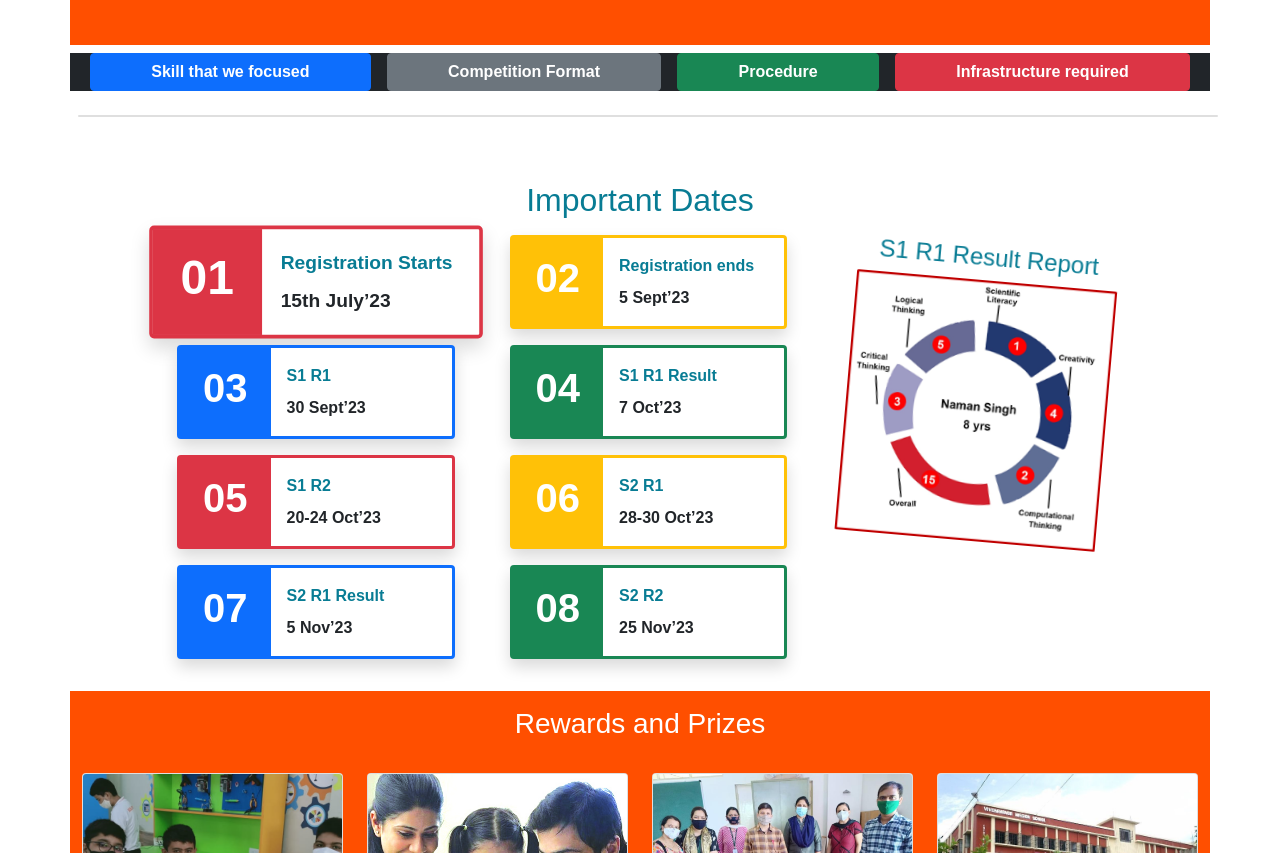
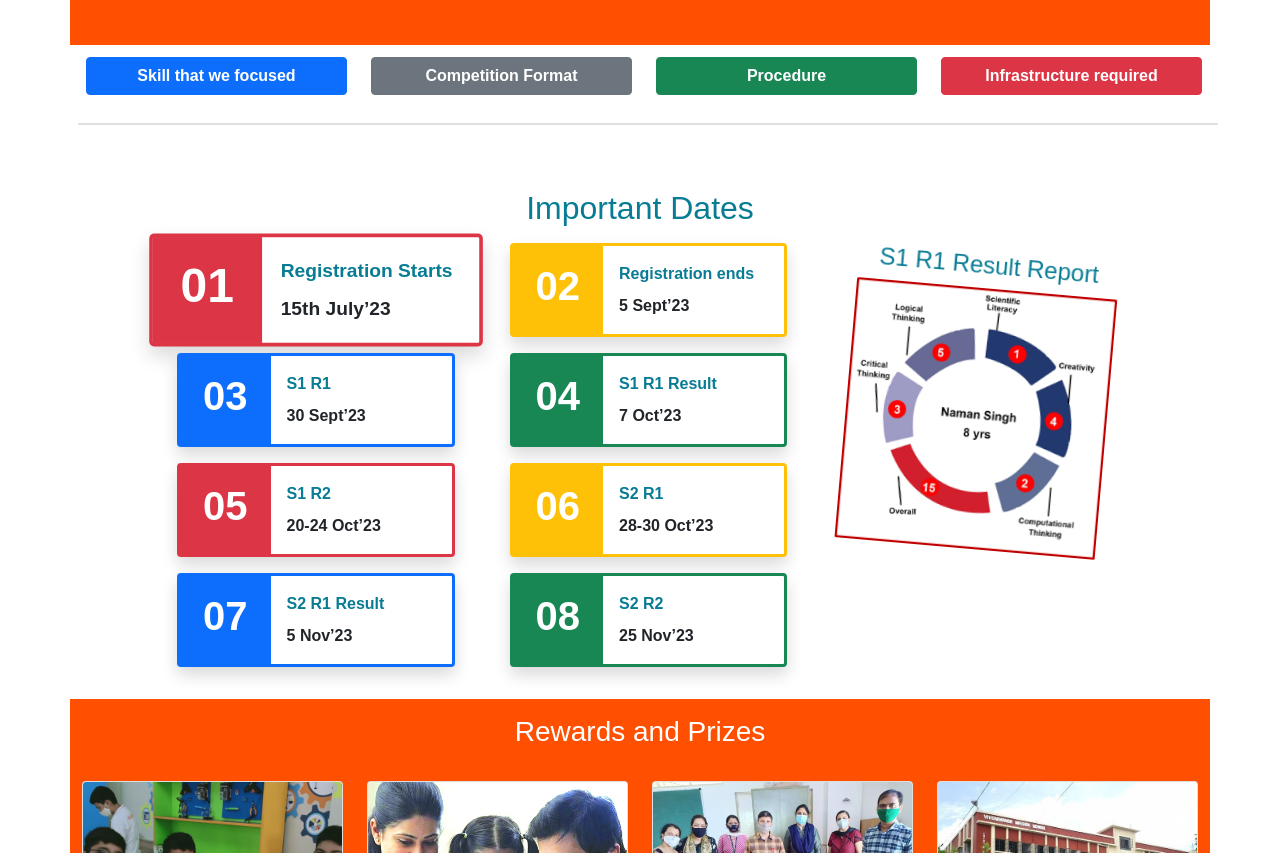
Before and after one commit to raj786-bug/Kreativitychallenge, a plain HTML site: page index.html in a window 1280 px wide. Shown: the part 2634-3487 px from the top of the page. Drawn offline with nearby package versions, Linux system fonts and the light colour scheme; a script that the page names is missing.

Commit message:
button fixed

```diff
--- a/index.html
+++ b/index.html
@@ -457,14 +457,20 @@
     </div>
     </div>
     <!--Multiply buttons-->
-    <div class="container my-2">
-        <div class="row w-auto">
-        <div class="d-flex flex-row justify-content-center align-items-center bg-dark overflow-hidden">
-            <button class="btn btn-primary mx-2 fw-bold flex-fill w-auto h-100" onclick="toggleSection(1)">Skill that we focused</button>
-            <button class="btn btn-secondary mx-2 fw-bold flex-fill w-auto h-100" id="stages" onclick="toggleSection(2)">Competition Format</button>
-            <button class="btn btn-success mx-2 fw-bold flex-fill w-auto h-100" id="eligibilty" onclick="toggleSection(3)">Procedure</button>
-            <button class="btn btn-danger mx-2 fw-bold flex-fill w-auto h-100"  onclick="toggleSection(4)">Infrastructure required</button>
-        </div>
+    <div class="container my-2 ">
+        <div class="row w-auto ">
+            <div class="col-xxl-3 col-xl-3 col-lg-3 col-md-6 col-sm-12 my-1">
+            <button class="btn btn-primary mx-1 fw-bold flex-fill w-100 h-100" onclick="toggleSection(1)">Skill that we focused</button>
+            </div>
+            <div class="col-xxl-3 col-xl-3 col-lg-3 col-md-6 col-sm-12 my-1">
+            <button class="btn btn-secondary mx-1 fw-bold flex-fill w-100 h-100" id="stages" onclick="toggleSection(2)">Competition Format</button>
+            </div>
+            <div class="col-xxl-3 col-xl-3 col-lg-3 col-md-6 col-sm-12 my-1">
+            <button class="btn btn-success mx-1 fw-bold flex-fill w-100 h-100" id="eligibilty" onclick="toggleSection(3)">Procedure</button>
+            </div>
+            <div class="col-xxl-3 col-xl-3 col-lg-3 col-md-6 col-sm-12 my-1">
+            <button class="btn btn-danger mx-1 fw-bold flex-fill w-100 h-100"  onclick="toggleSection(4)">Infrastructure required</button>
+            </div>
 
         <div class="card mt-4 w-100 mx-2">
 
```
